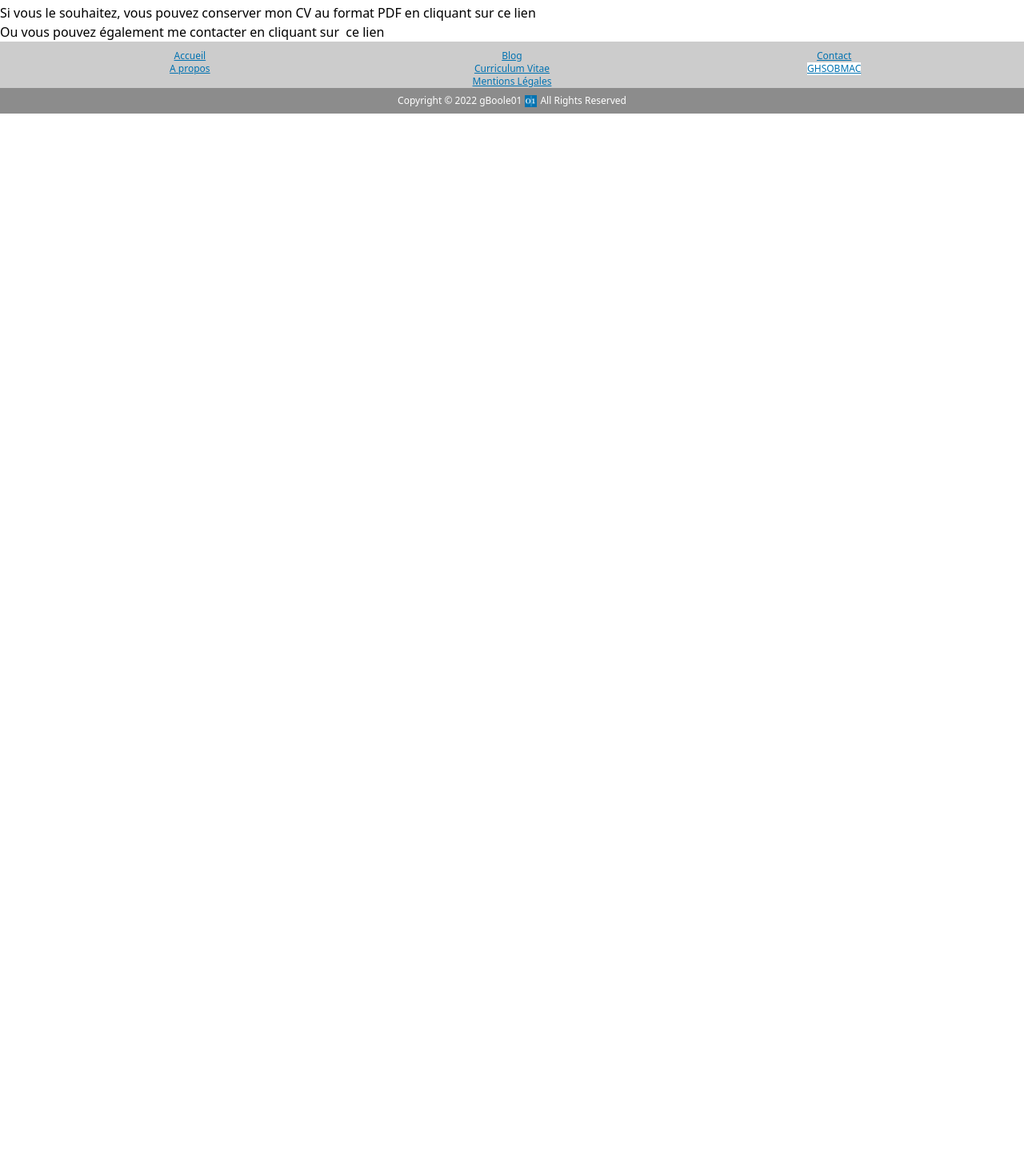
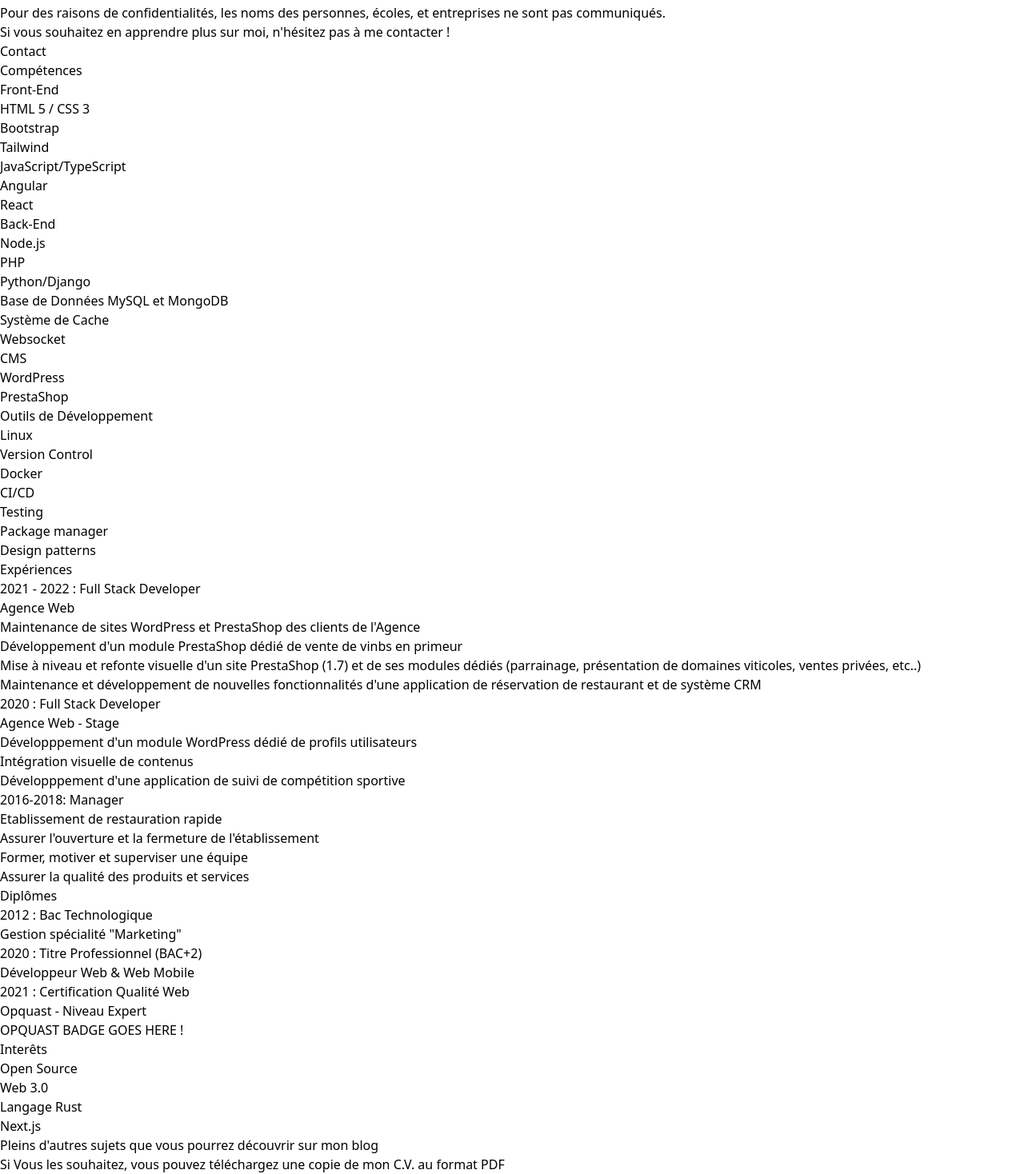
Before and after one commit to gBoole01/g-boole-01, a Next.js app: page /resume in a window 1280 px wide. Shown: the part 110-1578 px from the top of the page at 80% size. Before the commit the page ends 800 px from the top, so only its background shows below. Built offline with nearby package versions, Linux system fonts and the light colour scheme.

Commit message:
feat: integrate resume page content

```diff
--- a/src/pages/resume.tsx
+++ b/src/pages/resume.tsx
@@ -5,16 +5,88 @@ import Layout from '../components/layout';
 const Resume: NextPage = () => (
     <Layout>
       <h1>Curriculum Vitae</h1>
-      <p> Si vous le souhaitez, vous pouvez conserver mon CV au format PDF en cliquant sur&nbsp;
-        <Link href="/">
-          <a>ce lien</a>
+      <p>Pour des raisons de confidentialités, les noms des personnes, écoles, et entreprises ne sont pas communiqués.</p>
+      <p>Si vous souhaitez en apprendre plus sur moi, n'hésitez pas à me contacter !</p>
+      <button>
+        <Link href="/contact">
+          <a>Contact</a>
         </Link>
-      </p>
-      <p>Ou vous pouvez également me contacter en cliquant sur &nbsp;
-        <Link href="/contact">
-          <a>ce lien</a>
-        </Link>
-      </p>
+      </button>
+      <h2>Compétences</h2>
+      <h3>Front-End</h3>
+      <ul>
+        <li>HTML 5 / CSS 3</li>
+        <li>Bootstrap</li>
+        <li>Tailwind</li>
+        <li>JavaScript/TypeScript</li>
+        <li>Angular</li>
+        <li>React</li>
+      </ul>
+      <h3>Back-End</h3>
+      <ul>
+        <li>Node.js</li>
+        <li>PHP</li>
+        <li>Python/Django</li>
+        <li>Base de Données MySQL et MongoDB</li>
+        <li>Système de Cache</li>
+        <li>Websocket</li>
+      </ul>
+      <h3>CMS</h3>
+      <ul>
+        <li>WordPress</li>
+        <li>PrestaShop</li>
+      </ul>
+      <h3>Outils de Développement</h3>
+      <ul>
+        <li>Linux</li>
+        <li>Version Control</li>
+        <li>Docker</li>
+        <li>CI/CD</li>
+        <li>Testing</li>
+        <li>Package manager</li>
+        <li>Design patterns</li>
+      </ul>
+      <h2>Expériences</h2>
+      <h3>2021 - 2022 : Full Stack Developer</h3>
+      <p>Agence Web</p>
+      <ul>
+        <li>Maintenance de sites WordPress et PrestaShop des clients de l'Agence</li>
+        <li>Développement d'un module PrestaShop dédié de vente de vinbs en primeur</li>
+        <li>Mise à niveau et refonte visuelle d'un site PrestaShop (1.7) et de ses modules dédiés (parrainage, présentation de domaines viticoles, ventes privées, etc..)</li>
+        <li>Maintenance et développement de nouvelles fonctionnalités d'une application de réservation de restaurant et de système CRM</li>
+      </ul>
+      <h3>2020 : Full Stack Developer</h3>
+      <p>Agence Web - Stage</p>
+      <ul>
+        <li>Développpement d'un module WordPress dédié de profils utilisateurs</li>
+        <li>Intégration visuelle de contenus</li>
+        <li>Développpement d'une application de suivi de compétition sportive</li>
+      </ul>
+      <h3>2016-2018: Manager</h3>
+      <p>Etablissement de restauration rapide</p>
+      <ul>
+        <li>Assurer l'ouverture et la fermeture de l'établissement</li>
+        <li>Former, motiver et superviser une équipe</li>
+        <li>Assurer la qualité des produits et services</li>
+      </ul>
+      <h2>Diplômes</h2>
+      <h3>2012 : Bac Technologique</h3>
+      <p>Gestion spécialité "Marketing"</p>
+      <h3>2020 : Titre Professionnel (BAC+2)</h3>
+      <p>Développeur Web & Web Mobile</p>
+      <h3>2021 : Certification Qualité Web</h3>
+      <p>Opquast - Niveau Expert</p>
+      <p>OPQUAST BADGE GOES HERE !</p>
+      <h2>Interêts</h2>
+      <ul>
+        <li>Open Source</li>
+        <li>Web 3.0</li>
+        <li>Langage Rust</li>
+        <li>Next.js</li>
+        <li>Pleins d'autres sujets que vous pourrez découvrir sur <Link href="/blog"><a>mon blog</a></Link></li>
+      </ul>
+      <p>Si Vous les souhaitez, vous pouvez téléchargez une copie de mon C.V. au format PDF</p>
+      <button>Télécharger</button>
     </Layout>
   )
 
```
